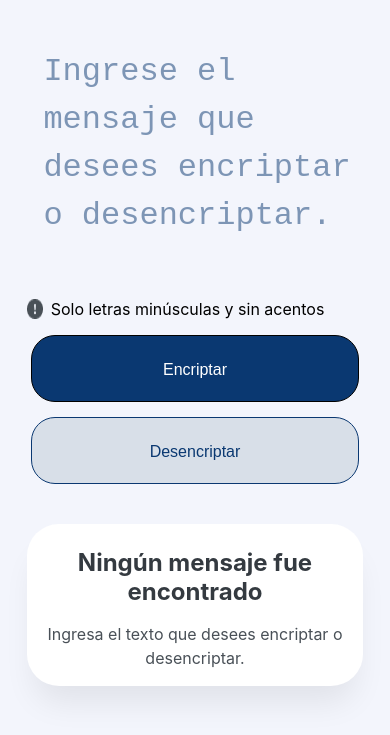
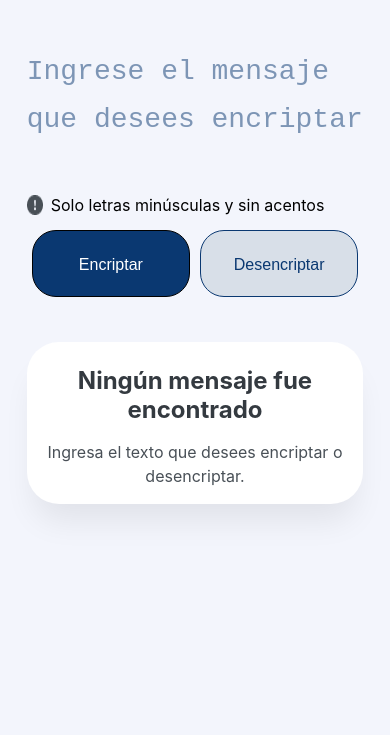
Before and after one commit to MaxCarbajal/Encriptador-de-texto, a plain HTML site: page index.html in a window 390 px wide. Shown: the part 99-834 px from the top of the page. Drawn offline with Linux system fonts and the light colour scheme.

Commit message:
Agregar margen a los botones

```diff
--- a/css/principal.css
+++ b/css/principal.css
@@ -64,6 +64,7 @@ textarea:focus {
 .seccion1_elemento2 .ingresar_areatexto::placeholder {
 	color: #0A3871;
 	opacity: 0.5;
+	font-size: 28px;
 }
 
 .seccion1_elemento3 div {
@@ -78,7 +79,7 @@ textarea:focus {
 
 .seccion1_elemento3 .botones {
 	justify-content: space-between;
-	margin-top: 16px;
+	margin-top: 10px;
 }
 
 .seccion2 div {
@@ -141,6 +142,7 @@ textarea:focus {
     padding: 24px;
     font-size: 16px;
     line-height: 19.36px;
+    margin: 5px;
 }
 
 
@@ -208,7 +210,8 @@ textarea:focus {
 
 	.seccion1_elemento2 {
 		margin: 45px 0px;
-		height: 35vh;
+		height: auto;
+		text-align: center;
 	}
 
 	.seccion1_elemento2 .ingresar_areatexto {
@@ -218,6 +221,10 @@ textarea:focus {
 	.seccion1_elemento3 div {
 	    margin: auto;
 	    width: 90%;
+	}
+
+	.seccion1_elemento3 .botones button {
+		margin: 5px;
 	}
 
 	.seccion2 {
@@ -242,7 +249,7 @@ textarea:focus {
 
 /*para movil*/
 
-@media screen and (max-width: 430px) {
+@media screen and (max-width: 375px) {
 
 	.seccion1_elemento2 {
 		height: auto;
--- a/js/encriptar.js
+++ b/js/encriptar.js
@@ -33,7 +33,7 @@ function encriptarTexto() {
 	  	window.scrollTo(0, document.body.scrollHeight);
 	  	ajustarAlturaTextArea();
   	} else {
-  		alert('No seas imbecil !!!, ingrese el mensaje que desee encriptar antes de hacer clic')
+  		alert('Ingrese el mensaje que desee encriptar antes de hacer clic')
   	}
 }
 
@@ -53,7 +53,7 @@ function desencriptarTexto() {
 	  	window.scrollTo(0, document.body.scrollHeight);
 	  	ajustarAlturaTextArea();
   	}else {
-  		alert('No seas imbecil !!!, ingrese el mensaje que desee desencriptar antes de hacer clic')
+  		alert('Ingrese el mensaje que desee desencriptar antes de hacer clic')
   	}
 }
 
@@ -70,10 +70,6 @@ function ajustarAlturaTextArea() {
   outputTexto.style.height = outputTexto.scrollHeight + "px";
 }
 
-// document.addEventListener("DOMContentLoaded", function() {
-//   inputTexto.focus();
-// });
-
 if (window.matchMedia("(max-width: 375px)").matches) {
 	function limitarMinusculas() {
 		var valor = inputTexto.value.toLowerCase();
```
